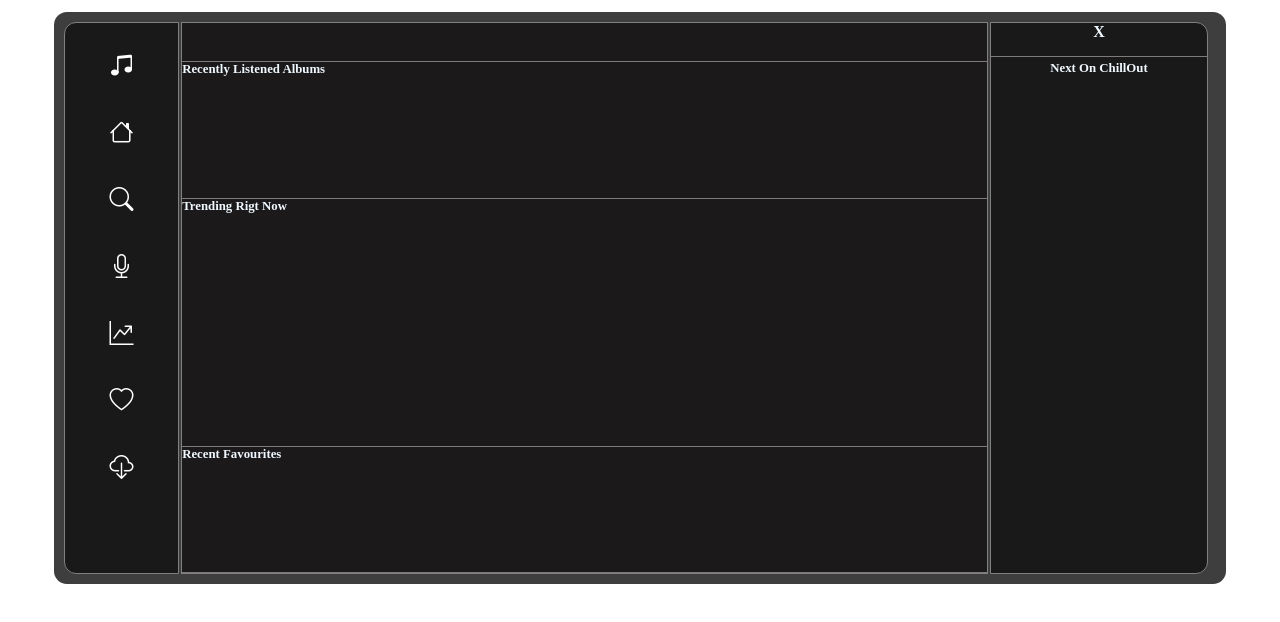
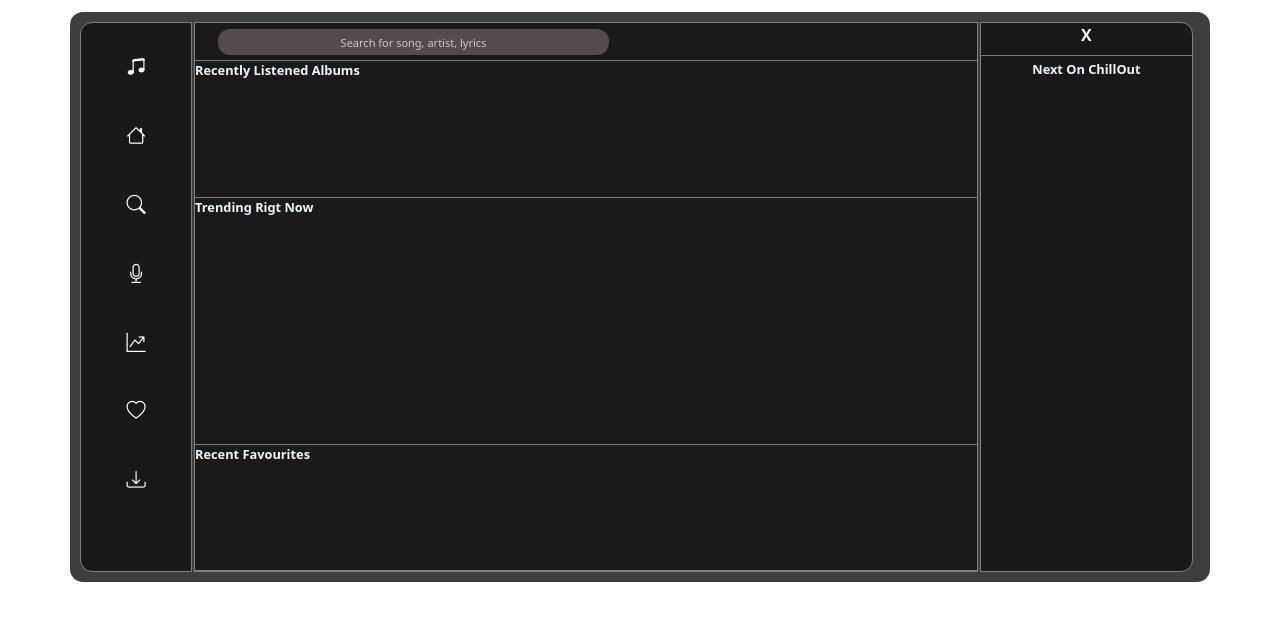
Before and after one commit to Arman091/symphony, a plain HTML site: page index.html in a window 1280 px wide. Drawn offline with nearby package versions, Linux system fonts and the light colour scheme.

Commit message:
"search-bar added"

```diff
--- a/index.html
+++ b/index.html
@@ -6,6 +6,10 @@
     <link
       rel="stylesheet"
       href="https://cdn.jsdelivr.net/npm/bootstrap-icons@1.7.2/font/bootstrap-icons.css"
+    />
+    <link
+      rel="stylesheet"
+      href="https://cdn.jsdelivr.net/npm/bootstrap@5.3.0/dist/css/bootstrap.min.css"
     />
 
     <link rel="stylesheet" href="./styles/index.css" />
@@ -22,12 +26,22 @@
           <i class="bi bi-mic"></i>
           <i class="bi bi-graph-up-arrow"></i>
           <i class="bi bi-heart"></i>
-          <i class="bi bi-cloud-download"></i>
+          <i class="bi bi-download"></i>
         </div>
       </div>
       <!-- Middle-section of App -->
+
       <div class="grid-item" id="middle">
-        <div class="middle-child"></div>
+        <div class="middle-child " id="top-middle">
+          <input
+            type="text"
+            placeholder="Search for song, artist, lyrics"
+            aria-label="Search"
+            aria-describedby="search-icon"
+          />
+        </div>
+
+        <!-- Top second structure -->
         <div class="middle-child"><p>Recently Listened Albums</p></div>
         <div class="middle-child"><p>Trending Rigt Now</p></div>
         <div class="middle-child"><p>Recent Favourites</p></div>
--- a/styles/index.css
+++ b/styles/index.css
@@ -30,7 +30,7 @@
   height: 550px;
 }
 
-/* side bar styling */
+/* =================================== side bar styling  ================================================*/
 #sidebar {
   border-radius: 12px 0px 0px 12px;
 }
@@ -41,7 +41,7 @@
 }
 
 #sidebar i {
-  font-size: 24px;
+  font-size: 1.2em;
   color: #fff;
   margin-bottom: 10px; /* Add spacing between icons */
   margin-top: 30px;
@@ -56,7 +56,7 @@
   grid-template-rows: 7% 25% 45% 23%;
 }
 
-/* structureing midd-children */
+/* ============== structureing midd-children ===================*/
 .middle-child {
   background-color: rgb(27, 25, 25);
   border-bottom: 0.23px solid rgb(128, 123, 123);
@@ -68,6 +68,24 @@
   font-size: 0.8rem;
 }
 
+ #top-middle input {
+    margin: 6px auto;
+    height: 26px;
+    width: 50%;
+    border-radius: 12px;
+    background-color: rgb(84, 76, 76);
+    color: #fff;
+    padding: 5px;
+    border: none;
+    outline: none;
+    margin-left: 23px;
+    text-align: center;
+    font-size: 11px;
+  }
+
+  #top-middle input::placeholder {
+    color: rgb(204, 200, 200);
+  }
 /* styling right div */
 
 #right p {
```
